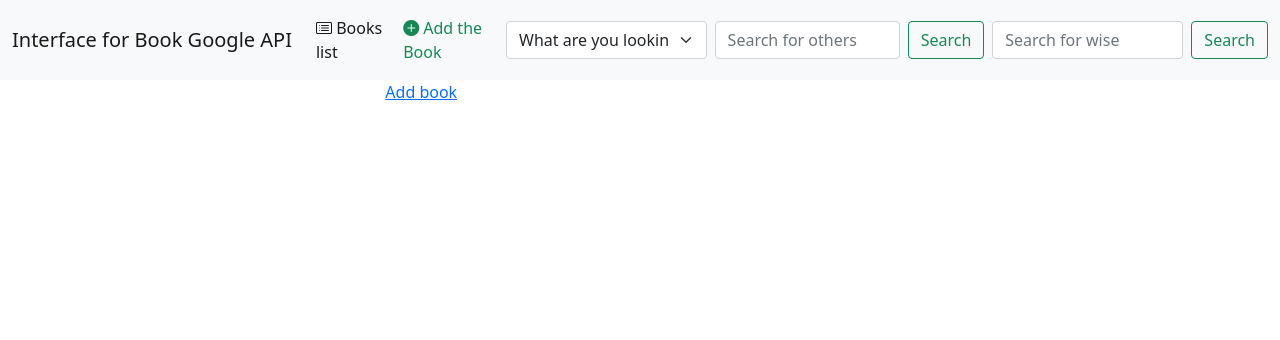
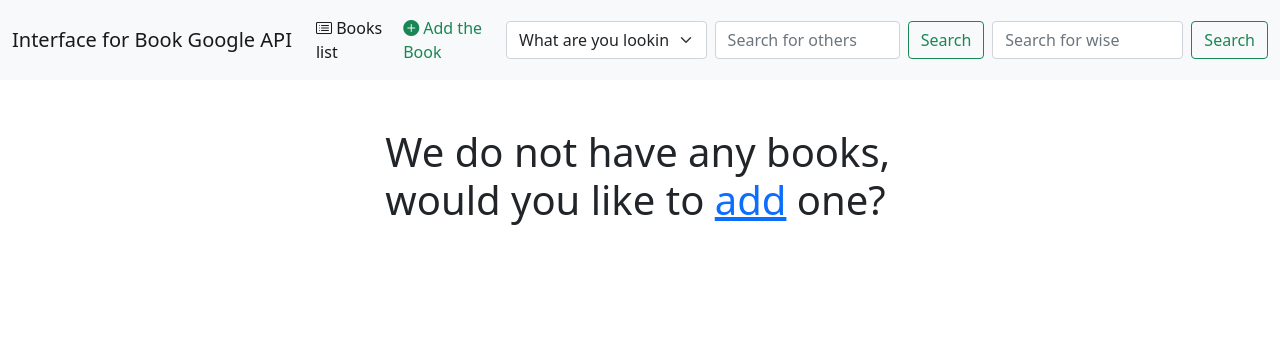
Before and after one commit to LukaszHoszowski/Books_Google_API, a Django app: page /books/ in a window 1280 px wide. Shown: the top 340 px of the page. Run offline with Django 4.2, Linux system fonts and the light colour scheme; data that the repository does not hold is empty; parts of the project's set-up code (start-up, migrations or seed data) failed here and were passed over; some libraries are stand-ins or nearby versions.

Commit message:
BGA_002_Delete/Edit

```diff
--- a/books/templates/books/books.html
+++ b/books/templates/books/books.html
@@ -44,21 +44,23 @@
                         </a></li>
                     </ul>
                     <ul class="list-group list-group-flush">
-                        <li class="list-group-item">
-                            <form action="{% url 'books:book_delete' pk=book.pk %}" method="post">
+                        <li class="list-group-item"><a href="{% url 'books:book_delete' book.pk %}">
+                            <form method="POST" action="{% url "books:book_delete" book.pk %}">
                                 {% csrf_token %}
-                                <button type="submit" class="btn btn-danger">
+                                <button type="submit" value="Delete" class="btn btn-danger">
                                     <i class="bi bi-pencil-square"> delete</i>
                                 </button>
                             </form>
-                        </li>
+                        </a></li>
                     </ul>
                 </div>
             </div>
         </div>
 
     {% empty %}
-        <p><a href="">Add book</a></p>
+        <br>
+        <br>
+        <h1>We do not have any books, would you like to <a href="{% url "books:book_add" %}">add</a> one?</h1>
     {% endfor %}
 
 {% endblock %}
--- a/books/views.py
+++ b/books/views.py
@@ -1,12 +1,7 @@
-import operator
-from functools import reduce
-
-from django.db.models import Q
-from django.http import HttpResponseRedirect
 from django.shortcuts import render, redirect
 from django.urls import reverse, reverse_lazy
 from django.views import View
-from django.views.generic import ListView, DetailView, CreateView, UpdateView, FormView
+from django.views.generic import ListView, DetailView, CreateView, UpdateView, FormView, DeleteView
 
 from . import forms, models
 from .models import Book
@@ -84,8 +79,8 @@ class BookOrCreateView(View):
 
         return render(request, 'books/book_add_or_edit.html', {'form': form})
 
-    def post(self, request, pk=None):
-        form = forms.BookForm(request.POST)
+    def post(self, request, pk):
+        form = forms.BookForm(request.POST, instance=Book.objects.get(pk=pk))
 
         if form.is_valid():
             form.save()
@@ -94,11 +89,11 @@ class BookOrCreateView(View):
         return render(request, 'books/book_add_or_edit.html', {'form': form})
 
 
-class BookDeleteView(View):
-    def post(self, request, pk):
-        book = Book.objects.get(pk=pk)
-        book.delete()
-        book.save()
+class BookDeleteView(DeleteView):
+    model = Book
 
-        return render(request, 'books/books.html')
-        # return HttpResponseRedirect(request.META.get('HTTP_REFERER', '/'))
+    def get_success_url(self):
+        return reverse('books:books_list')
+
+    def get(self, request, *args, **kwargs):
+        return self.post(request, *args, **kwargs)
```
